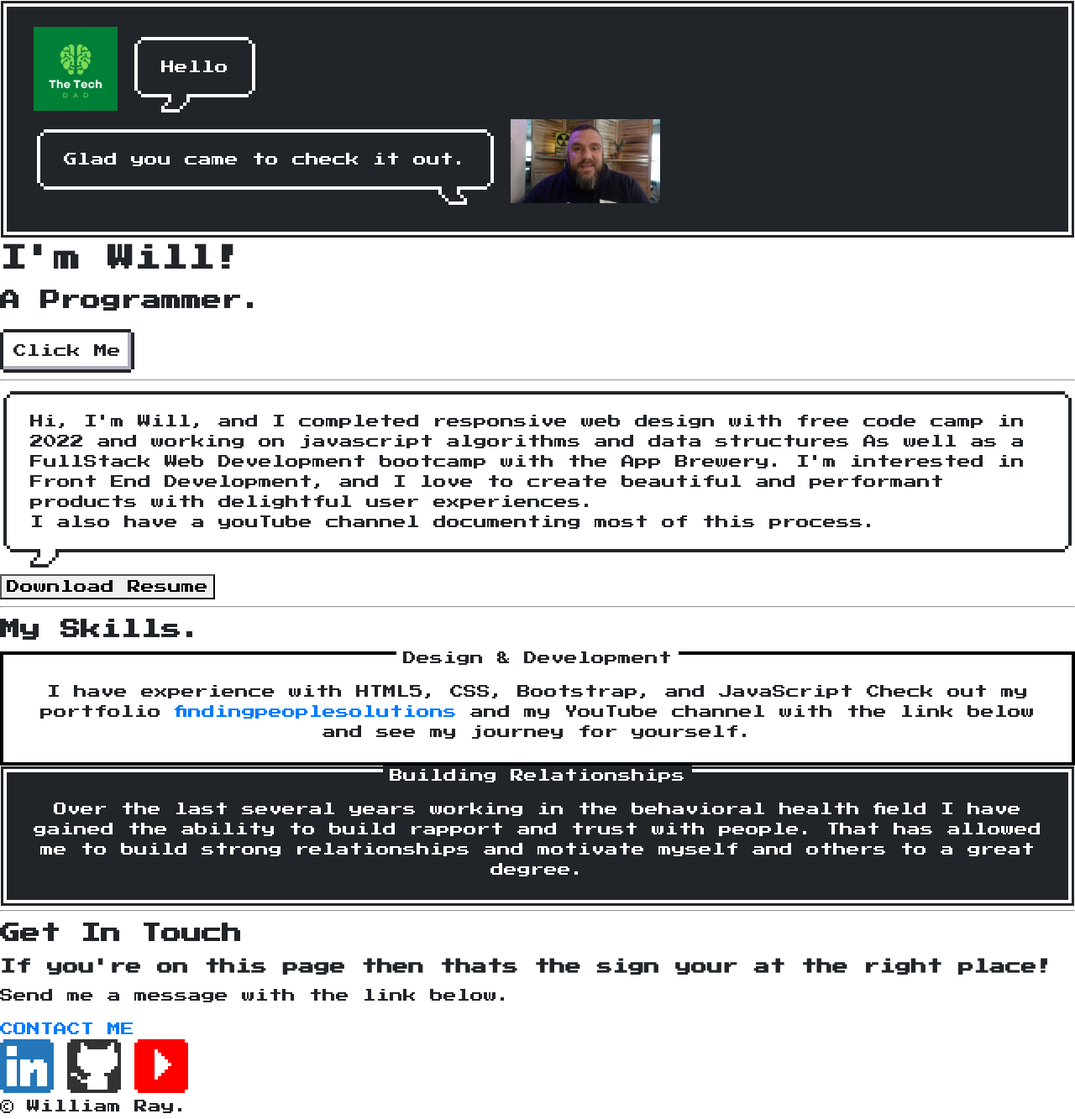
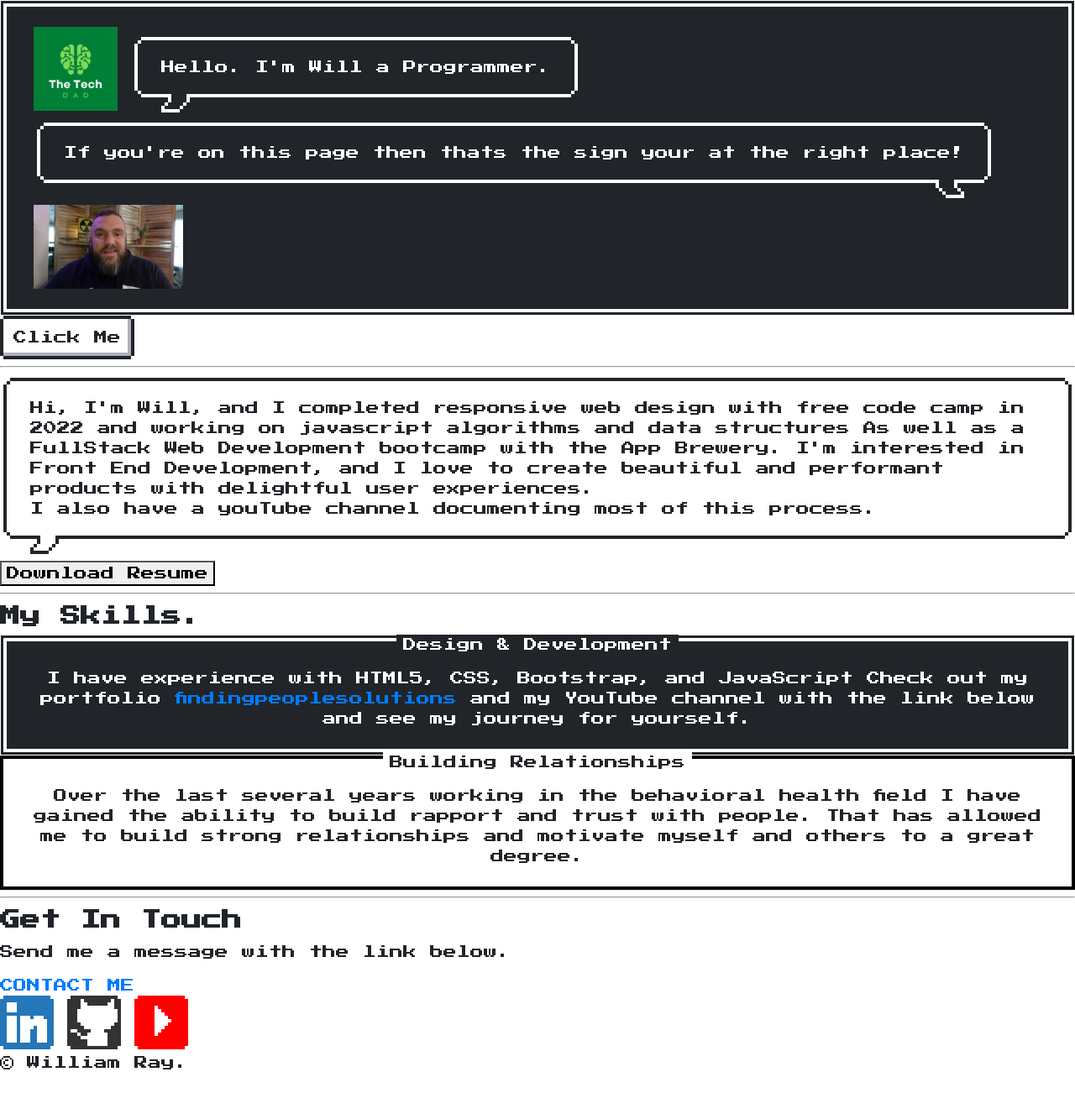
Before and after one commit to Will513r/Will513r.github.io, a website with bundled scripts: page index.html in a window 1280 px wide. Shown: the whole page at 84% size. After the commit the page ends 1294 px from the top, so only its background shows below. Built offline with nearby package versions, Linux system fonts and the light colour scheme.

Commit message:
Working on the layout added pictures

```diff
--- a/index.html
+++ b/index.html
@@ -3,7 +3,6 @@
   <head>
     <title>Wills world code</title>
     <meta charset="UTF-8" />
-
 
     <link rel="icon" href="favicon.ico" />
     <link rel="stylesheet" href="./node_modules/nes.css/css/nes.min.css" />
@@ -18,19 +17,17 @@
     <section class="nes-container is-dark">
       <section class="message-list">
         <section class="message -left">
-
           <img src="public/images/The Tech.png" alt="" />
           <!-- Balloon -->
           <div class="nes-balloon from-left is-dark">
-            <p>Hello</p>
+            <p>Hello. I'm Will a Programmer.</p>
           </div>
         </section>
 
         <section class="message -right">
           <!-- Balloon -->
           <div class="nes-balloon from-right is-dark">
-            <p>Glad you came to check it out.</p>
-
+            <p>If you're on this page then thats the sign your at the right place!</p>
           </div>
 
           <!-- TODO:   get picture on the right side -->
@@ -42,24 +39,19 @@
       </section>
     </section>
 
-    <h1>I'm Will!</h1>
-    <h2>
-      <p>A <span class="pro">Pro</span>grammer.</p>
-    </h2>
-
     <button class="btn trick nes-btn" type="submit" name="completed" value="">
       Click Me
     </button>
     <hr />
     <div class="middle-container">
       <p class="nes-balloon from-left nes-pointer">
-  Hi, I'm Will, and I completed responsive web design with free code camp
+        Hi, I'm Will, and I completed responsive web design with free code camp
         in 2022 and working on javascript algorithms and data structures As well
         as a FullStack Web Development bootcamp with the App Brewery. I'm
         interested in Front End Development, and I love to create beautiful and
         performant products with delightful user experiences.<br />
         I also have a youTube channel documenting most of this process.
-</p>
+      </p>
 
       <a href="resume/Grey Clean CV Resume Photo (1).pdf" download
         ><button class="btn">Download Resume</button></a
@@ -72,7 +64,7 @@
     <div class="skills">
       <h2>My Skills.</h2>
       <div class="skill-row">
-        <div class="nes-container with-title is-centered">
+        <div class="nes-container is-dark with-title is-centered">
           <p class="title">Design & Development</p>
           <p>
             I have experience with HTML5, CSS, Bootstrap, and JavaScript Check
@@ -86,7 +78,7 @@
         </div>
       </div>
       <div class="skill-row">
-        <div class="nes-container is-dark with-title is-centered">
+        <div class="nes-container  with-title is-centered">
           <p class="title">Building Relationships</p>
           <p>
             Over the last several years working in the behavioral health field I
@@ -101,9 +93,7 @@
     <hr />
     <div class="contact-me">
       <h2>Get In Touch</h2>
-      <h3>
-        If you're on this page then thats the sign your at the right place!
-      </h3>
+
       <p>Send me a message with the link below.</p>
       <a class="btn" href="mailto:will513r@gmail.com">CONTACT ME</a>
     </div>
```
